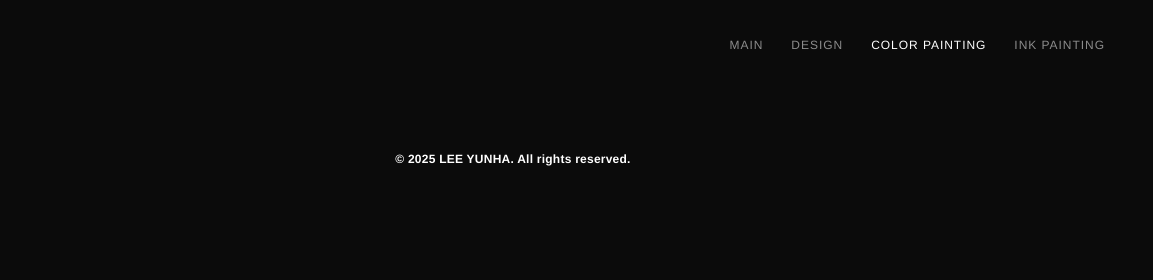
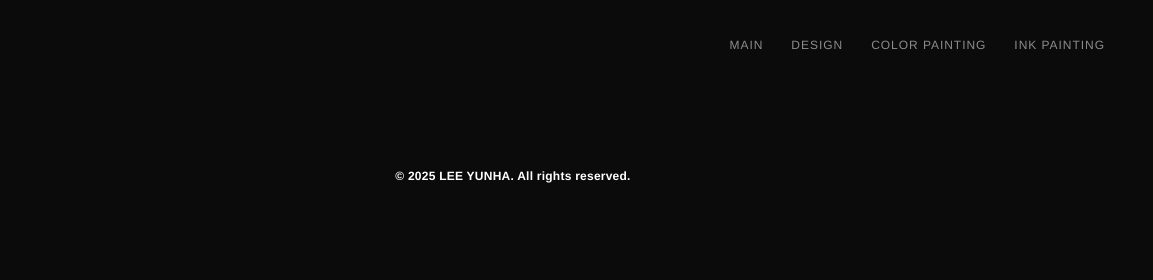
Before and after one commit to JalynneYH/color-painting, a plain HTML site: page detail.html in a window 1280 px wide. Shown: the top 280 px of the page, 127-1280 px from the left. Drawn offline with Linux system fonts and the light colour scheme.

Commit message:
Add files via upload

```diff
--- a/css/style.css
+++ b/css/style.css
@@ -180,9 +180,14 @@ img{ -webkit-user-drag:none; user-select:none; display:block; }
 .footer{
   text-align:center;
   color:#fff;
-  font-size:12px;
+  font-size:12px;                 /* 네비바 수준 */
+  letter-spacing:0.02em;
   font-weight:700;
-  letter-spacing:0.02em;
-  padding-top:24px;
-  padding-bottom:20px;
+  font-family:"Helvetica Neue", Helvetica, Arial, sans-serif;
+  line-height:1.4;
+
+  /* ✅ 썸네일 끝과의 간격(위) / 문구 아래 간격(아래) */
+  padding-top:40px;               /* 문구 위 간격 */
+  padding-bottom:40px;            /* ✅ 문구 아래 빈공간 최소 */
+  margin:0;                       /* 혹시 모를 margin 제거 */
 }
--- a/js/app.js
+++ b/js/app.js
@@ -44,23 +44,57 @@ window.addEventListener("load", applyCanvasScale);
 window.addEventListener("resize", applyCanvasScale);
 
 /* =================================================
-   NAV ACTIVE AUTO (있으면 유지)
+   NAV ACTIVE AUTO (메인 '/' 오작동 수정 버전)
+   - '/'(메인)은 오직 홈에서만 active
+   - 나머지는 정확히 같은 폴더 경로로 매칭
 ================================================= */
-(function(){
+(function () {
   const nav = document.getElementById("topNav");
-  if(!nav) return;
+  if (!nav) return;
 
-  const links = nav.querySelectorAll("a");
-  const here = location.href.replace(/\/+$/,"");
+  const links = Array.from(nav.querySelectorAll("a"));
 
+  // 현재 페이지의 pathname (끝 슬래시 정리)
+  const herePath = location.pathname.replace(/\/+$/, "") || "/";
+
+  // 모두 active 제거
   links.forEach(a => a.classList.remove("active"));
-  links.forEach(a => {
-    const href = a.href.replace(/\/+$/,"");
-    if (here === href || (href !== a.origin + "/" && here.startsWith(href))) {
-      a.classList.add("active");
+
+  // 링크들 중 현재 경로와 가장 잘 맞는 것 찾기
+  // 규칙:
+  // 1) 메인('/')은 herePath가 '/'일 때만 active
+  // 2) 그 외는 "정확히 같은 경로"면 active
+  // 3) (옵션) detail.html 같은 경우 type에 따라 상단 메뉴를 잡고 싶으면 아래 블록 참고
+  let matched = null;
+
+  for (const a of links) {
+    const url = new URL(a.href, location.origin);
+    const linkPath = url.pathname.replace(/\/+$/, "") || "/";
+
+    if (linkPath === "/") {
+      if (herePath === "/") matched = a;  // ✅ 홈에서만 MAIN active
+      continue;
     }
-  });
+
+    if (herePath === linkPath) {
+      matched = a;
+      break;
+    }
+  }
+
+  // (옵션) detail.html에서 type 파라미터로 메뉴 활성화하고 싶을 때
+  // - 원치 않으면 아래 블록은 그대로 둬도 문제 없습니다.
+  if (!matched && herePath.endsWith("/detail.html")) {
+    const type = new URLSearchParams(location.search).get("type");
+    if (type === "design") matched = links.find(a => a.href.includes("/design/"));
+    if (type === "color") matched = links.find(a => a.href.includes("/color-painting/"));
+    if (type === "ink") matched = links.find(a => a.href.includes("/ink-painting/"));
+    if (type === "main") matched = links.find(a => new URL(a.href).pathname === "/");
+  }
+
+  if (matched) matched.classList.add("active");
 })();
+
 
 /* =================================================
    SCROLL TO TOP
```
